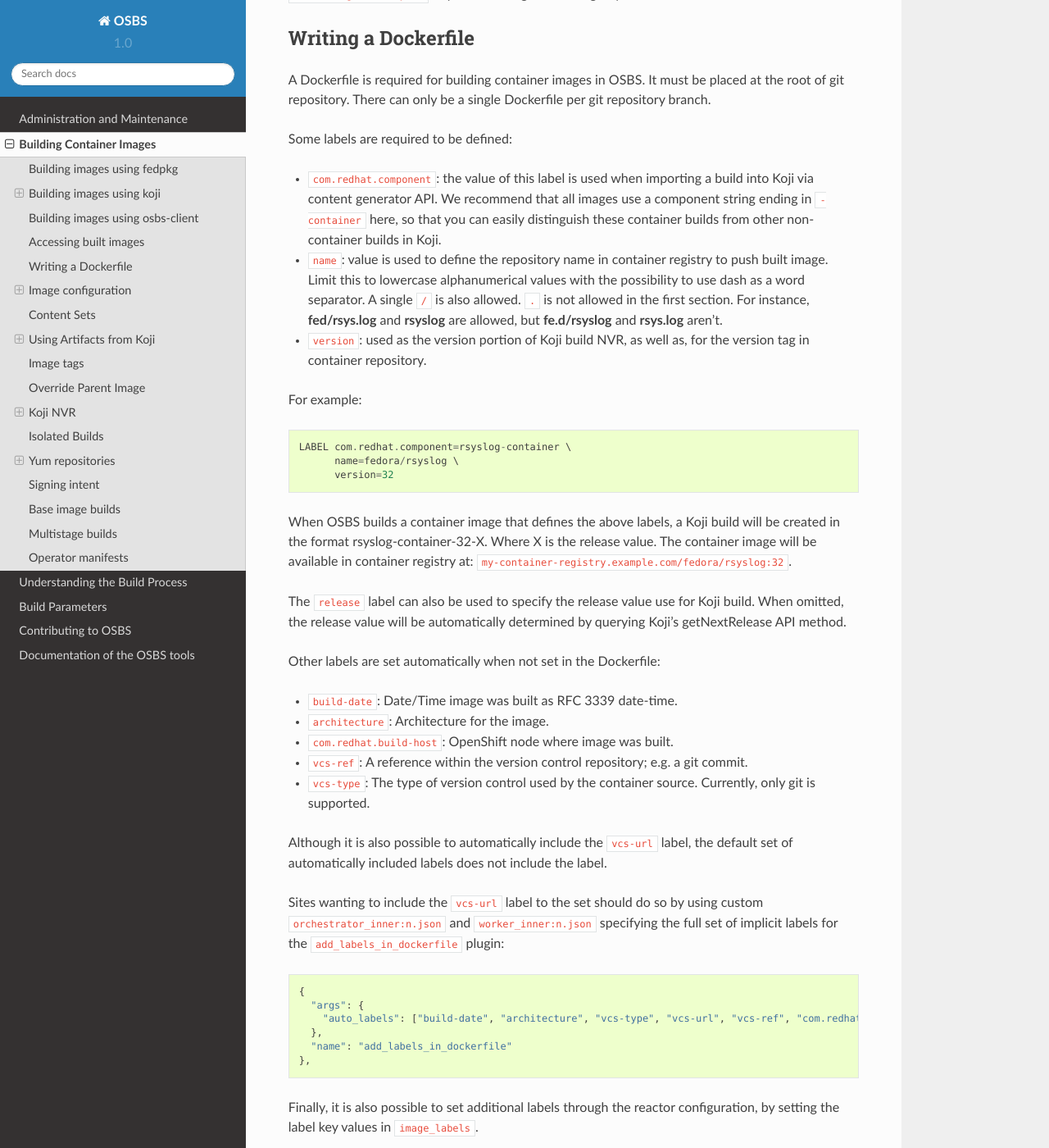
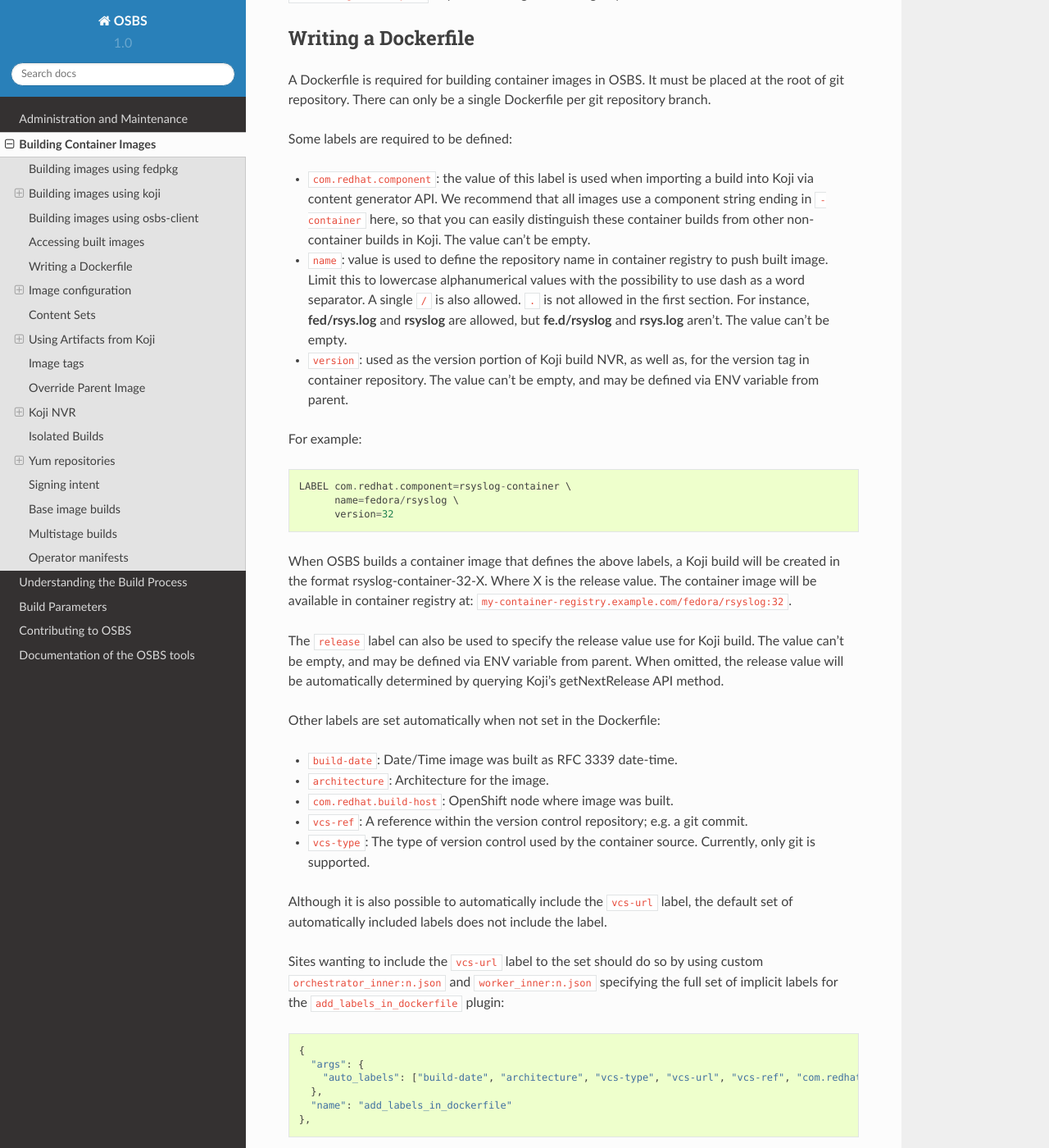
Before and after one commit to containerbuildsystem/osbs-docs, a Sphinx documentation site: the page built from docs/users.rst, in a window 1280 px wide and 1400 px high, scrolled down 3707 px. Shown: the whole window at 82% size. Built offline with Sphinx 7.4.7 and the Read the Docs theme 2.0.0, drawn with Linux system fonts in a browser that asks for light colours.

Commit message:
Update required labels requirements in dockerfile
* OSBS-7697

Signed-off-by: Robert Cerven <rcerven@redhat.com>

```diff
--- a/docs/users.rst
+++ b/docs/users.rst
@@ -212,13 +212,16 @@ Some labels are required to be defined:
   build into Koji via content generator API. We recommend that all images use
   a component string ending in ``-container`` here, so that you can easily
   distinguish these container builds from other non-container builds in Koji.
+  The value can't be empty.
 - ``name``: value is used to define the repository name in container registry to
   push built image. Limit this to lowercase alphanumerical values with the
   possibility to use dash as a word separator. A single ``/`` is also allowed.
   ``.`` is not allowed in the first section. For instance, **fed/rsys.log** and
   **rsyslog** are allowed, but **fe.d/rsyslog** and **rsys.log** aren't.
+  The value can't be empty.
 - ``version``: used as the version portion of Koji build NVR, as well as, for
   the version tag in container repository.
+  The value can't be empty, and may be defined via ENV variable from parent.
 
 For example::
 
@@ -232,7 +235,8 @@ value.  The container image will be available in container registry at:
 ``my-container-registry.example.com/fedora/rsyslog:32``.
 
 The ``release`` label can also be used to specify the release value use for Koji
-build. When omitted, the release value will be automatically determined by
+build. The value can't be empty, and may be defined via ENV variable from parent.
+When omitted, the release value will be automatically determined by
 querying Koji's getNextRelease API method.
 
 Other labels are set automatically when not set in the Dockerfile:
```
